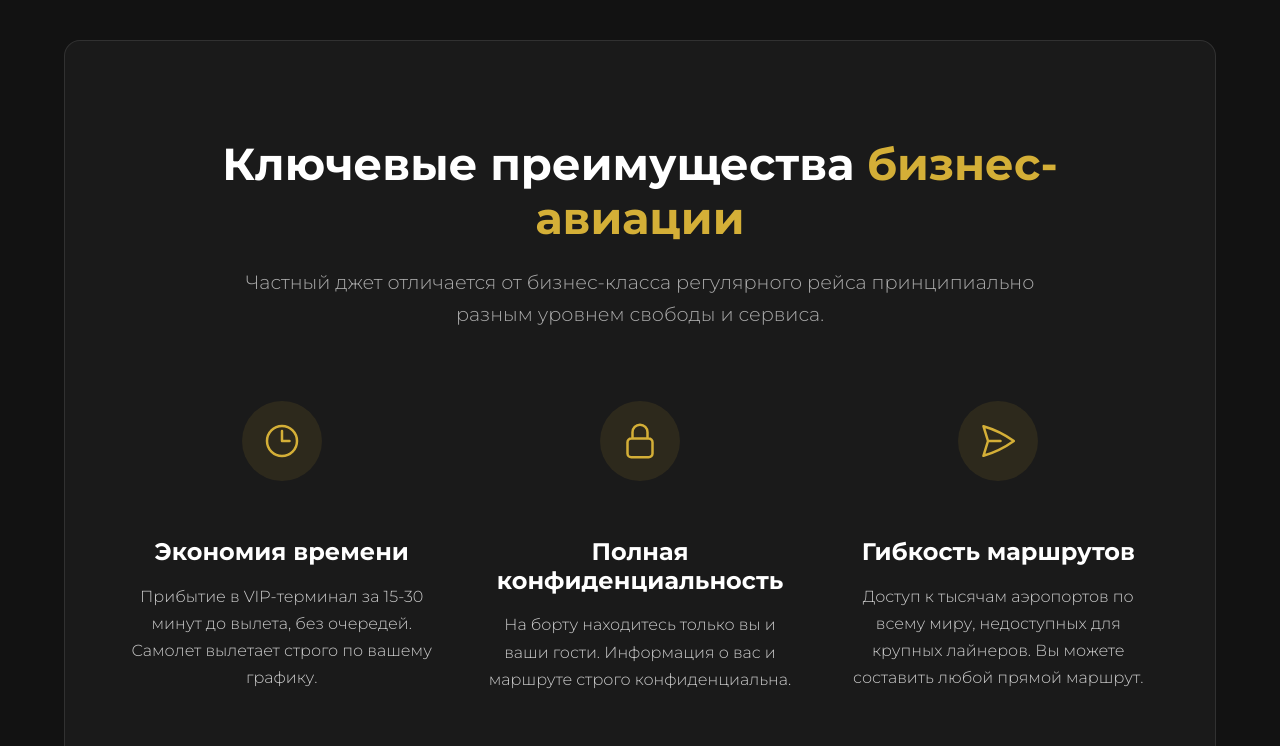
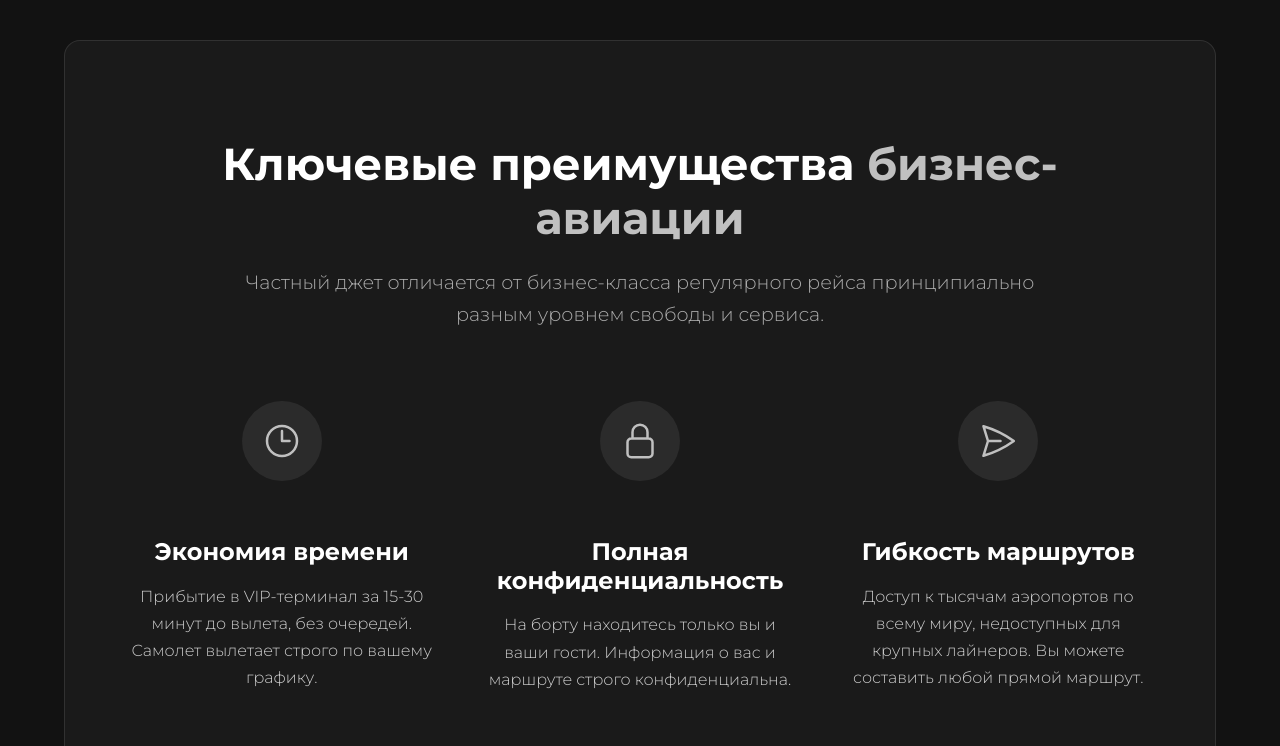
Before and after one commit to champion-shipping/aerovip, a plain HTML site: page index.html in a window 1280 px wide. Shown: the part 860-1606 px from the top of the page. Drawn offline with Linux system fonts and the light colour scheme.

Commit message:
Update index.html

```diff
--- a/index.html
+++ b/index.html
@@ -29,14 +29,14 @@
     <noscript><div><img src="https://mc.yandex.ru/watch/104400755" style="position:absolute; left:-9999px;" alt="" /></div></noscript>
     <!-- /Yandex.Metrika counter -->
 
-    <!-- Premium Styling Final Version -->
     <style>
         @import url('https://fonts.googleapis.com/css2?family=Montserrat:wght@300;400;500;700&display=swap');
 
         :root {
             --primary-color: #121212;
             --panel-color: #1A1A1A;
-            --accent-color: #D4AF37;
+            /* === COLOR VARIATION: PLATINUM === */
+            --accent-color: #C0C0C0; /* Original: #D4AF37; */
             --text-color: #ffffff;
             --secondary-text-color: #ccc;
             --border-color: rgba(255, 255, 255, 0.1);
@@ -78,18 +78,17 @@
         .hero h1 { font-size: 4rem; margin-bottom: 25px; text-shadow: 2px 2px 10px rgba(0,0,0,0.5); }
         .hero p { font-size: 1.3rem; margin-bottom: 50px; font-weight: 300; max-width: 700px; margin-left: auto; margin-right: auto; color: rgba(255, 255, 255, 0.9); }
         .hero-cta-button { display: inline-block; background-color: var(--accent-color); color: var(--primary-color); padding: 22px 45px; border-radius: 8px; font-size: 1.2rem; font-weight: 700; text-decoration: none; transition: transform 0.3s, box-shadow 0.3s; box-shadow: 0 10px 30px rgba(0,0,0,0.4); border: none; }
-        .hero-cta-button:hover { transform: translateY(-5px); box-shadow: 0 15px 40px rgba(212, 175, 55, 0.3); }
+        .hero-cta-button:hover { transform: translateY(-5px); box-shadow: 0 15px 40px rgba(192, 192, 192, 0.3); }
 
         .section { padding: 100px 5%; overflow: hidden; }
         .dark-panel { background-color: var(--panel-color); border-radius: 16px; border: 1px solid var(--border-color); }
 
         .advantages-grid { display: grid; grid-template-columns: repeat(auto-fit, minmax(280px, 1fr)); gap: 40px; }
         .advantage-item { text-align: center; }
-        .advantage-item .icon { display: inline-flex; align-items: center; justify-content: center; width: 80px; height: 80px; background-color: rgba(212, 175, 55, 0.1); border-radius: 50%; margin-bottom: 25px; }
+        .advantage-item .icon { display: inline-flex; align-items: center; justify-content: center; width: 80px; height: 80px; background-color: rgba(192, 192, 192, 0.1); border-radius: 50%; margin-bottom: 25px; }
         .advantage-item .icon svg { width: 40px; height: 40px; color: var(--accent-color); }
         .advantage-item h4 { font-size: 1.5rem; margin-bottom: 15px; color: var(--text-color); }
 
-        /* MOBILE TABLE FIX */
         .table-wrapper { overflow-x: auto; -webkit-overflow-scrolling: touch; }
         .price-table { width: 100%; border-collapse: collapse; margin: 40px 0; font-size: 1rem; min-width: 600px; }
         .price-table th, .price-table td { padding: 20px; text-align: left; border-bottom: 1px solid var(--border-color); }
@@ -105,7 +104,7 @@
 
         .jet-grid { display: grid; grid-template-columns: repeat(auto-fit, minmax(320px, 1fr)); gap: 40px; }
         .jet-card { background-color: var(--panel-color); border-radius: 12px; overflow: hidden; border: 1px solid var(--border-color); display: flex; flex-direction: column; transition: transform 0.3s, box-shadow 0.3s, border-color 0.3s; }
-        .jet-card:hover { transform: translateY(-10px); box-shadow: 0 20px 50px rgba(0,0,0,0.5); border-color: rgba(212, 175, 55, 0.5); }
+        .jet-card:hover { transform: translateY(-10px); box-shadow: 0 20px 50px rgba(0,0,0,0.5); border-color: rgba(192, 192, 192, 0.5); }
         .jet-card img { width: 100%; height: 220px; object-fit: cover; }
         .jet-card-content { padding: 30px; flex-grow: 1; display: flex; flex-direction: column; }
         .jet-card h4 { font-size: 1.8rem; color: var(--accent-color); margin-top: 0; margin-bottom: 20px; }
```
